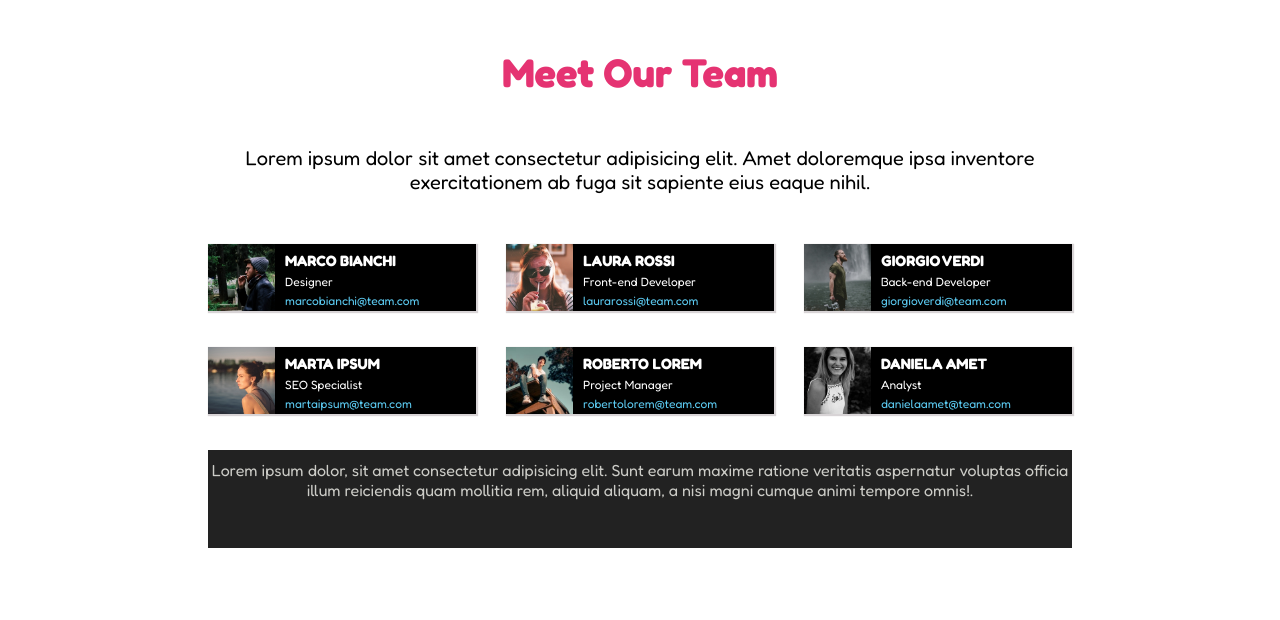
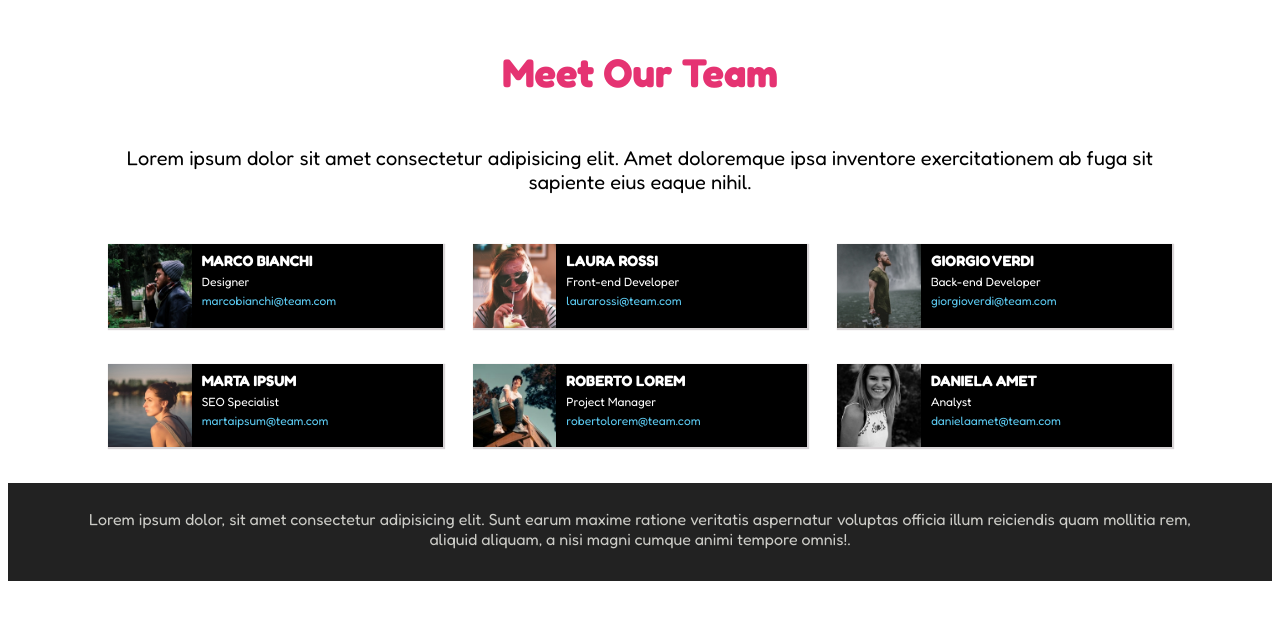
Before and after one commit to ValerioCarbone/html-css-float-cards, a plain HTML site: page index.html in a window 1280 px wide. Drawn offline with Linux system fonts and the light colour scheme.

Commit message:
Resize + padding footer

```diff
--- a/css/style.css
+++ b/css/style.css
@@ -23,7 +23,7 @@ header {
 
 .container {
     max-width: 1600px;
-    margin: 0 200px;
+    margin: 0 100px;
 
 }
 
@@ -101,7 +101,8 @@ footer{
     border-bottom: 2px solid white;
     height: 100px;
     text-align: center;
-    padding-top: 10px;
+    padding: 26px 80px;
+
 }
 
 * a {
--- a/index.html
+++ b/index.html
@@ -51,7 +51,7 @@
         </div>
 
     </main>
-    <footer class="container">
+    <footer>
         <div class="footer">Lorem ipsum dolor, sit amet consectetur adipisicing elit. Sunt earum maxime ratione veritatis aspernatur voluptas officia illum reiciendis quam mollitia rem, aliquid aliquam, a nisi magni cumque animi tempore omnis!.</div>
 
     </footer>
```
